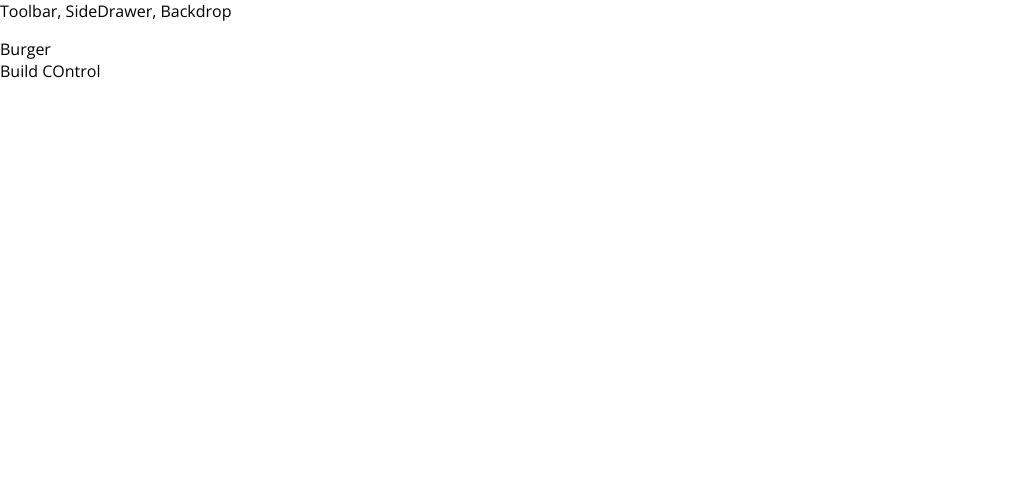
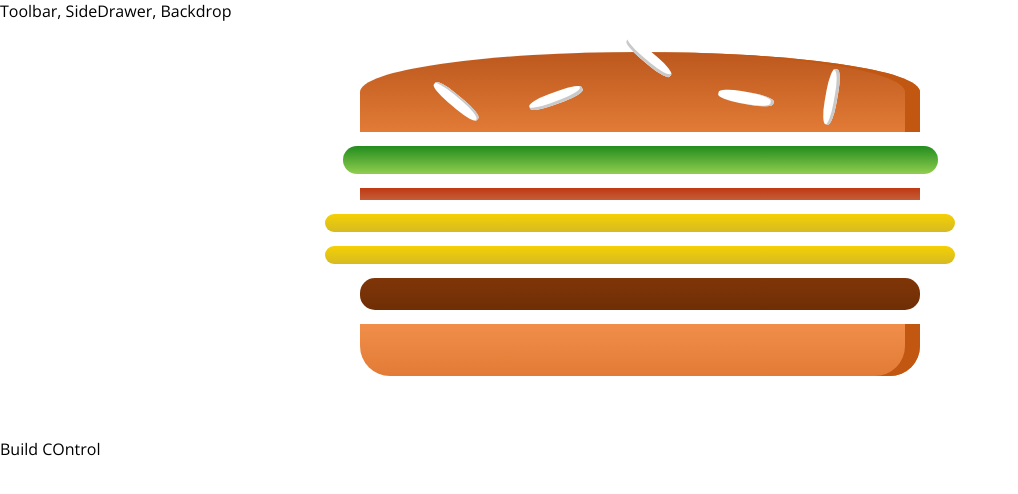
Before and after one commit to aravindr22/BurgerApp, a React app: page / in a window 1280 px wide. Shown: the top 494 px of the page, without its empty margins (0-1018 px from the left). Built offline with nearby package versions, Linux system fonts and the light colour scheme.

Commit message:
burger display

```diff
--- a/package.json
+++ b/package.json
@@ -31,6 +31,7 @@
     "postcss-flexbugs-fixes": "3.2.0",
     "postcss-loader": "2.0.8",
     "promise": "8.0.1",
+    "prop-types": "^15.7.2",
     "raf": "3.4.0",
     "react": "^17.0.1",
     "react-dev-utils": "^5.0.2",
--- /dev/null
+++ b/src/components/Burger/Burger.css
@@ -0,0 +1,30 @@
+.Burger{
+    width: 100%;
+    margin: auto;
+    height: 250px;
+    overflow: scroll;
+    text-align: center;
+    font-weight: bold;
+    font-size: 1.2rem;
+}
+
+@media (min-width: 500px) and (min-height: 400px){
+    .Burger{
+        width: 350px;
+        height: 300px;
+    }
+}
+
+@media (min-width: 500px) and (min-height: 401px){
+    .Burger{
+        width: 450px;
+        height: 400px;
+    }
+}
+
+@media (min-width: 1000px) and (min-height: 700px){
+    .Burger{
+        width: 700px;
+        height: 400px;
+    }
+}
--- a/src/components/Burger/Burger.js
+++ b/src/components/Burger/Burger.js
@@ -0,0 +1,28 @@
+import React from 'react';
+
+import BurgerIngredient from './BurgerIngredient/BurgerIngredient';
+
+import classes from './Burger.css';
+
+const burger = (props) => {
+
+    const transformedIngredients = Object.keys(props.ingredients)
+        .map(igKey => {
+            console.log(igKey)
+            return [...Array(props.ingredients[igKey])].map((_, i) => {
+                console.log(i)
+                return <BurgerIngredient key={igKey + i} type={igKey} />
+            });
+        });
+
+
+    return (
+        <div className={classes.Burger}>
+            <BurgerIngredient type="bread-top" />
+            {transformedIngredients}
+            <BurgerIngredient type="bread-bottom" />
+        </div>
+    );
+};
+
+export default burger;
--- a/src/components/Burger/BurgerIngredient/BurgerIngredient.js
+++ b/src/components/Burger/BurgerIngredient/BurgerIngredient.js
@@ -1,19 +1,22 @@
-import React from 'react';
+import React, {Component} from 'react';
+import propTypes from 'prop-types';
 
 import classes from './BurgerIngredient.css';
 
-const burgerIngredient = (props) => {
+class BurgerIngredient extends Component {
+
+    render(){
         let ingredient = null;
 
-    switch(props.type){
-        case ('bread-bottopm'):
+        switch(this.props.type){
+            case ('bread-bottom'):
                 ingredient = <div className={classes.BreadBottom}></div>;
                 break;
 
             case ('bread-top'):
                 ingredient = (<div className={classes.BreadTop}>
-                <div className={classes.seeds1}></div>
-                <div className={classes.seeds2}></div>
+                    <div className={classes.Seeds1}></div>
+                    <div className={classes.Seeds2}></div>
                 </div>);
                 break;
 
@@ -38,6 +41,13 @@
 
         }
 
+        return ingredient;
+    }
+
 };
 
-export default burgerIngredient;
+BurgerIngredient.propTypes = {
+    type: propTypes.string.isRequired
+};
+
+export default BurgerIngredient;
--- a/src/containers/BurgerBuilder/BurgerBuilder.js
+++ b/src/containers/BurgerBuilder/BurgerBuilder.js
@@ -1,12 +1,23 @@
 import React, {Component} from 'react';
+
+import Burger from '../../components/Burger/Burger';
 
 import Auxilary from '../../hoc/Auxilary'
 
 class BurgerBuilder extends Component {
+    state = {
+        ingredients : {
+            salad: 1,
+            bacon: 1,
+            cheese: 2,
+            meat: 1
+        }
+    }
+
     render (){
         return (
             <Auxilary>
-                <div>Burger</div>
+                <Burger ingredients={this.state.ingredients} />
                 <div>Build COntrol</div>
             </Auxilary>
         );
```
Lines whose indentation alone changed are shown as unchanged.
